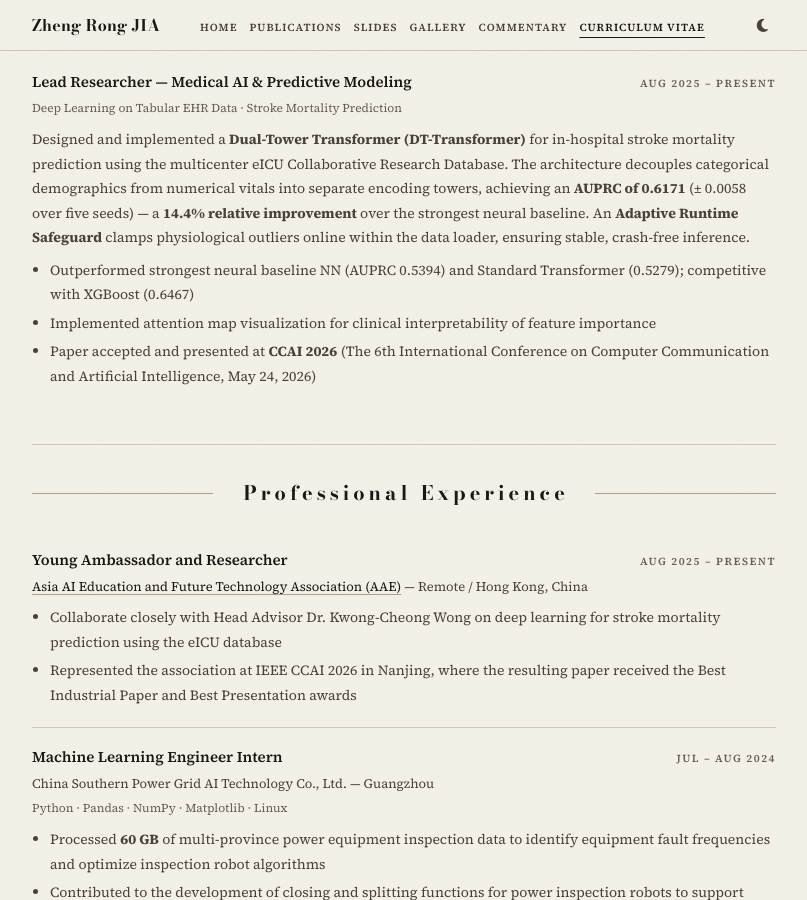
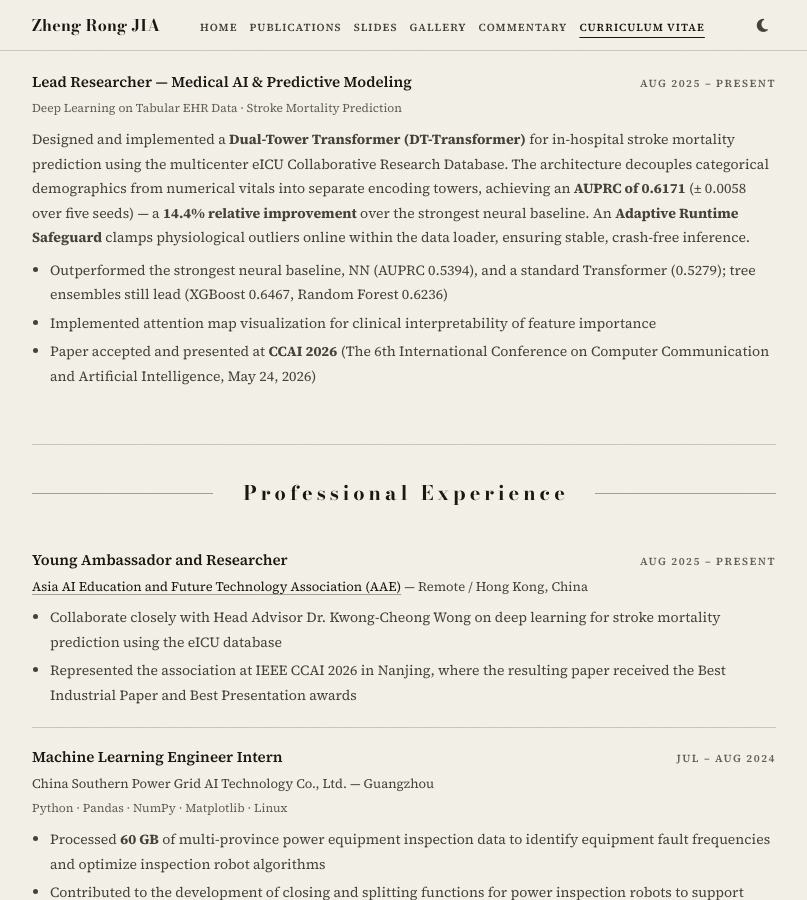
Before and after one commit to ZR-JIA/zr-jia.github.io, a Jekyll site: the page built from _pages/cv.md, in a window 1280 px wide and 900 px high, scrolled down 884 px. Shown: the whole window, without its empty margins (236-1043 px from the left). Built offline with Jekyll 4.4.1, drawn with Linux system fonts in a browser that asks for light colours.

Commit message:
content: name the stronger tree baselines in the CV results
The results bullet ended "competitive with XGBoost (0.6467)" and left out
Random Forest, whose 0.6236 AUPRC is also above the DT-Transformer's
0.6171. The paper says XGBoost "retains the performance ceiling". State
both tree ensembles plainly:

  Outperformed the strongest neural baseline, NN (AUPRC 0.5394), and a
  standard Transformer (0.5279); tree ensembles still lead (XGBoost
  0.6467, Random Forest 0.6236)

```diff
--- a/_pages/cv.md
+++ b/_pages/cv.md
@@ -85,7 +85,7 @@ description: "Curriculum Vitae of Zheng Rong JIA — AI researcher with expertis
           <div class="cv-entry-body">
             <p>Designed and implemented a <strong>Dual-Tower Transformer (DT-Transformer)</strong> for in-hospital stroke mortality prediction using the multicenter eICU Collaborative Research Database. The architecture decouples categorical demographics from numerical vitals into separate encoding towers, achieving an <strong>AUPRC of 0.6171</strong> (&plusmn; 0.0058 over five seeds) — a <strong>14.4% relative improvement</strong> over the strongest neural baseline. An <strong>Adaptive Runtime Safeguard</strong> clamps physiological outliers online within the data loader, ensuring stable, crash-free inference.</p>
             <ul>
-              <li>Outperformed strongest neural baseline NN (AUPRC 0.5394) and Standard Transformer (0.5279); competitive with XGBoost (0.6467)</li>
+              <li>Outperformed the strongest neural baseline, NN (AUPRC 0.5394), and a standard Transformer (0.5279); tree ensembles still lead (XGBoost 0.6467, Random Forest 0.6236)</li>
               <li>Implemented attention map visualization for clinical interpretability of feature importance</li>
               <li>Paper accepted and presented at <strong>CCAI 2026</strong> (The 6th International Conference on Computer Communication and Artificial Intelligence, May 24, 2026)</li>
             </ul>
```
